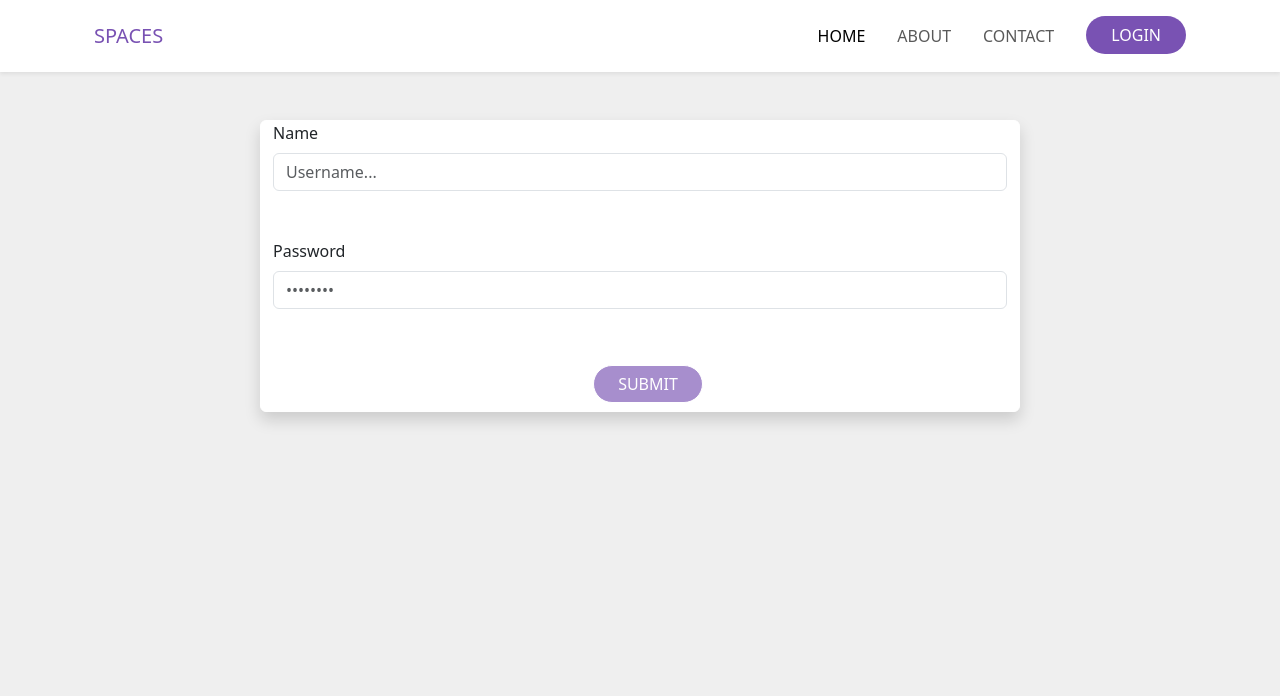
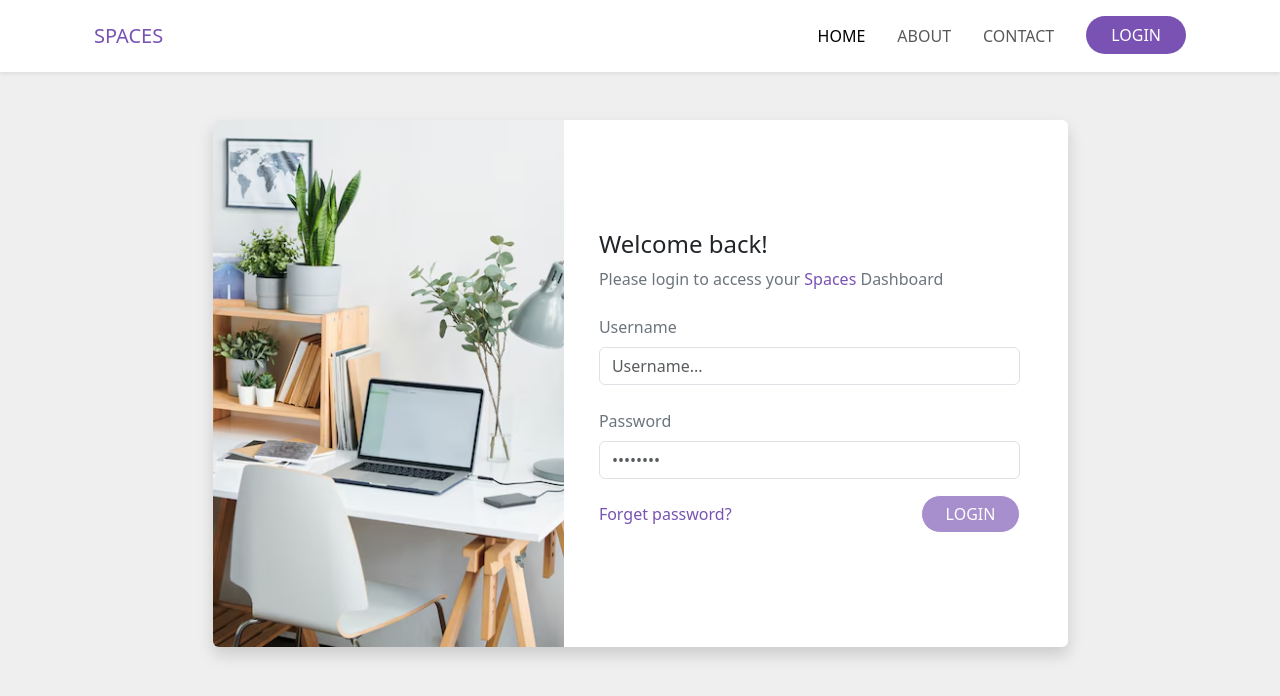
Before and after one commit to Hager75/user-management-, an Angular app: page / in a window 1280 px wide. Shown: the top 696 px of the page. Built offline with nearby package versions, Linux system fonts and the light colour scheme.

Commit message:
feat: finished login UI

```diff
--- a/src/app/features/login-container/login/login.component.html
+++ b/src/app/features/login-container/login/login.component.html
@@ -1,31 +1,33 @@
 <div class="container">
     <div class="row">
-        <div class="card col-md-8 mx-auto col-12 shadow bg-body border-white">
-            <form [formGroup]="form" (ngSubmit)="onsubmit(form)"
-                class="d-flex flex-column">
-                <app-input
-                fieldPlaceholder="Username..."
-                fieldType="text"
-                [form]="form"
-                title="Name"
-                id="login__username"
-                control="username"
-              />
+        <div class="card col-lg-9 mx-auto col-12 shadow bg-body overflow-auto border-0  pe-4">
+            <div class="row align-items-center">
+                <div class="col-md-5 p-0  d-none d-md-flex">
+                    <img src="/assets/place-work.avif" alt="place-work" class="img-fluid">
+                </div>
+                <div class="col-12 col-md-6 mx-auto p-5 px-md-0">
+                    <div>
+                        <h4>Welcome back!</h4>
+                        <p class="text-secondary">Please login to access your <span class="color-primary">Spaces</span>
+                            Dashboard</p>
+                    </div>
+                    <form [formGroup]="form" (ngSubmit)="onsubmit(form)" class="d-flex flex-column">
+                        <app-input fieldPlaceholder="Username..." fieldType="text" [form]="form" title="Username"
+                            id="login__username" control="username" />
 
-              <app-input
-                fieldPlaceholder="••••••••"
-                fieldType="password"
-                [form]="form"
-                title="Password"
-                id="login__password"
-                control="password"
-              />
+                        <app-input fieldPlaceholder="••••••••" fieldType="password" [form]="form" title="Password"
+                            id="login__password" control="password" />
+                        <div class="d-flex align-items-center justify-content-between mb-1">
+                            <p class="color-primary mb-0">Forget password?</p>
+                            <div class="text-center">
+                                <app-button text="LOGIN" extraClass="btn-main-primary text-uppercase px-4"
+                                    [disabled]="form.invalid || isLoading()" />
 
-                <div class="m-2 text-center">
-                    <app-button text="submit" extraClass="btn-main-primary text-uppercase px-4 ms-lg-3" [disabled]="form.invalid || isLoading()"/>
-
+                            </div>
+                        </div>
+                    </form>
                 </div>
-            </form>
+            </div>
         </div>
     </div>
 </div>
--- a/src/app/shared/components/input/input.component.html
+++ b/src/app/shared/components/input/input.component.html
@@ -1,5 +1,5 @@
-<div class="mb-5" [formGroup]="form()">
-    <label [for]="title()" class="block mb-2 text-sm font-medium text-gray-900 dark:text-white">{{
+<div class="mb-3" [formGroup]="form()">
+    <label [for]="title()" class="text-secondary my-2">{{
       title()
     }}</label>
     <input
--- a/src/app/shared/components/input/input.component.scss
+++ b/src/app/shared/components/input/input.component.scss
@@ -1,3 +1,7 @@
 .text-xs{
   font-size: 0.8rem;
 }
+.form-control:focus{
+  border-color:#7952b3;
+  box-shadow:0 0 0 0.25rem rgb(121 82 179 / 25%);
+}
```
Also changed, not shown: public/assets/place-work.avif (added).
